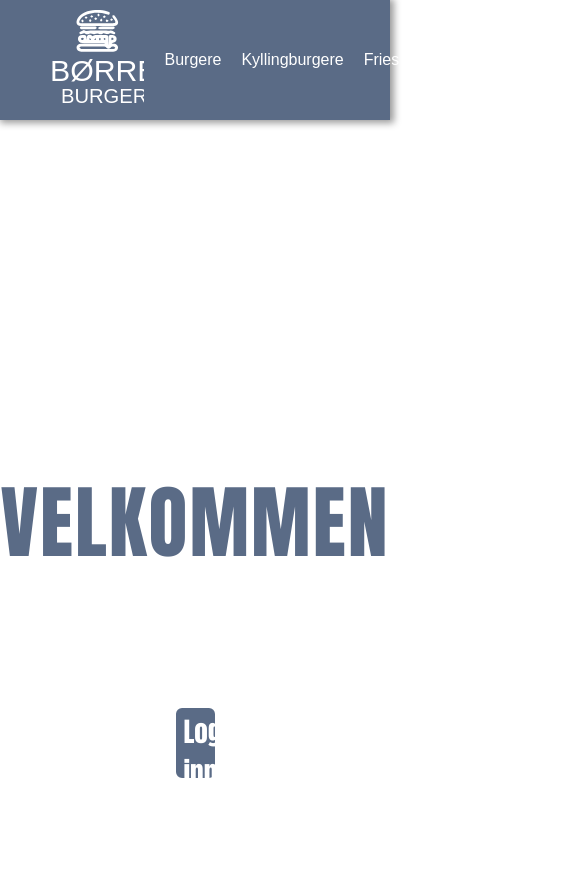
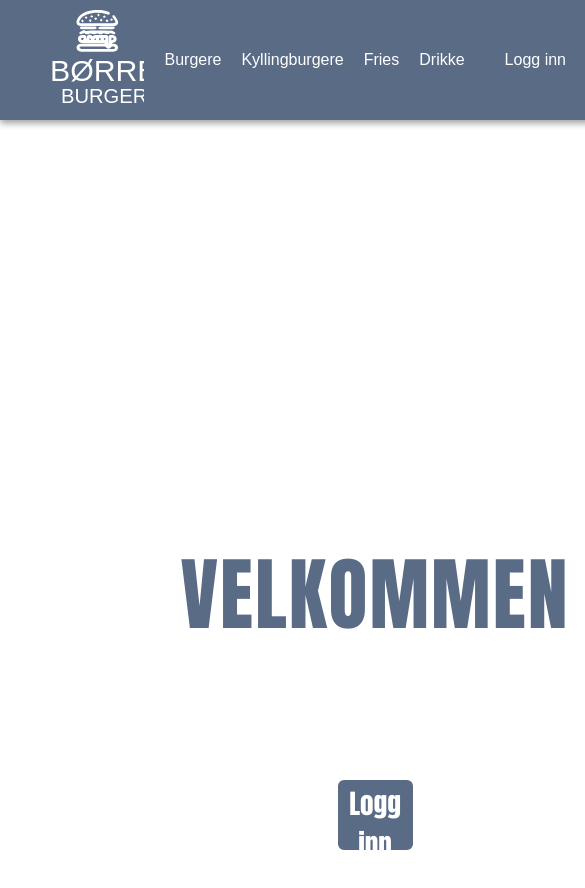
Before and after one commit to gabjcav/Borres-burgere, a Next.js app: page / in a window 390 px wide. Shown: the top 888 px of the page, 585 px wide, since content can reach past the window. Built offline with nearby package versions, Linux system fonts and the light colour scheme; no server answers.

Commit message:
fixed padding

```diff
--- a/components/CartContainer/index.js
+++ b/components/CartContainer/index.js
@@ -110,5 +110,9 @@ const CartContainer = styled.div`
 
     }
 
+    @media (max-width: 600px) {
+        width: 80%;
+        height: 100vh;
+    }
 `
 export default CartContainer;
--- a/components/HomeContainer/index.js
+++ b/components/HomeContainer/index.js
@@ -11,7 +11,7 @@ const HomeContainer = styled.main`
   gap: 15%;
   h2{
       background-color: #5a6b86;
-      padding: 1%;
+      padding: 3%;
       border-radius: 3%;
       color: white;
   }
--- a/components/MainContainer/index.jsx
+++ b/components/MainContainer/index.jsx
@@ -10,9 +10,11 @@ const MainContainer = styled.main`
   align-items: center;
   grid-template-columns: repeat(auto-fit, minmax(240px, 1fr));
   text-align: center;
-  @media (max-width: 800px) {
+  @media (max-width: 600px) {
     margin-left: 0;
     margin-top: 20%;
+    width: 100%;
+    height: 100%;
     grid-template-columns: repeat(1, 2fr);
   }
 `
--- a/components/NavBar/index.jsx
+++ b/components/NavBar/index.jsx
@@ -23,41 +23,14 @@ export const NavContainer = styled.nav`
     font-size: 2.5rem;
     margin-bottom: 30px;
     padding: 10px;
-    :nth-child(1) {
+    :nth-child(n + 1) {
       :hover {
         color: #b6b6b6;
       }
     }
-    :nth-child(2) {
-      :hover {
-        color: #b6b6b6;
-      }
-    }
-    :nth-child(3) {
-      :hover {
-        color: #b6b6b6;
-      }
-    }
-    :nth-child(4) {
-      :hover {
-        color: #b6b6b6;
-      }
-    }
-    :nth-child(5) {
-      :hover {
-        color: #b6b6b6;
-      }
-    }
+
     :nth-child(6) {
       margin-top: 400px;
-      :hover {
-        color: #b6b6b6;
-      }
-    }
-    :nth-child(7) {
-      :hover {
-        color: #b6b6b6;
-      }
     }
   }
 
@@ -122,7 +95,7 @@ export const NavContainer = styled.nav`
 `
 
 const NavBar = () => {
-  const { user, loading, isAuthenticated } = useAuth()
+  const { isAuthenticated } = useAuth()
 
   return (
     <NavContainer>
--- a/styles/globals.css
+++ b/styles/globals.css
@@ -1,9 +1,10 @@
 html,
 body {
+  width: 100%;
   padding: 0;
   margin: 0;
-  font-family: -apple-system, BlinkMacSystemFont, Segoe UI, Roboto, Oxygen,
-    Ubuntu, Cantarell, Fira Sans, Droid Sans, Helvetica Neue, sans-serif;
+  font-family: -apple-system, BlinkMacSystemFont, Segoe UI, Roboto, Oxygen, Ubuntu, Cantarell,
+    Fira Sans, Droid Sans, Helvetica Neue, sans-serif;
 }
 
 a {
@@ -14,3 +15,9 @@ a {
 * {
   box-sizing: border-box;
 }
+
+@media (max-width: 600px) {
+  #__next {
+    width: 750px;
+  }
+}
```
Also changed, not shown: components/GlobalStyle/index.jsx (deleted, +0 -7 lines), components/InfoContainer/index.jsx (+8 -5 lines), components/MenuSkeleton/index.js (+25 -0 lines), components/OrdersContainer/index.js (+10 -0 lines), components/RestaurantContainer/index.js (+10 -0 lines), components/layout/index.js (deleted).
